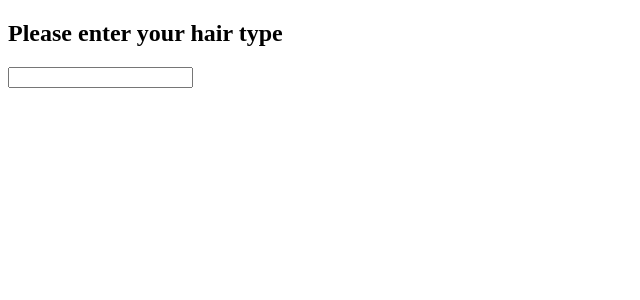
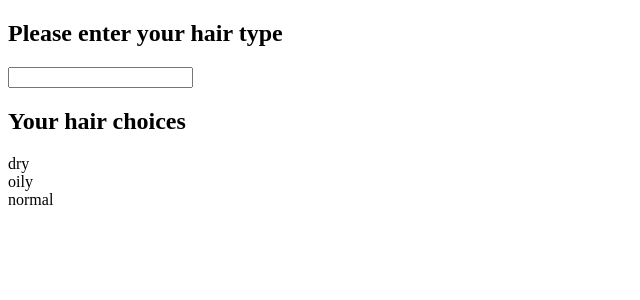
Before and after one commit to timdecillis/Hair-Nor-There, a React (Create React App) app: page / in a window 1280 px wide. Shown: the top 300 px of the page, without its empty margins (0-640 px from the left). Built offline with nearby package versions, Linux system fonts and the light colour scheme.

Commit message:
Created HairChoices and rendered with dummy data

```diff
--- a/src/App.js
+++ b/src/App.js
@@ -1,10 +1,14 @@
 import React from 'react'
 
 import HairType from './components/HairType'
+import HairChoices from './components/HairChoices'
 
- const App = () => {
+const App = () => {
   return (
-    <HairType/>
+    <div>
+      <HairType />
+      <HairChoices />
+    </div>
   )
 }
 
--- /dev/null
+++ b/src/components/HairChoices.js
@@ -0,0 +1,14 @@
+import React from 'react'
+
+const choices = ['dry', 'oily', 'normal'];
+
+const HairChoices = () => {
+  return (
+    <div>
+      <h2>Your hair choices</h2>
+      {choices.map((choice, i) => <div key={i}>{choice}</div>)}
+    </div>
+  )
+}
+
+export default HairChoices
```
